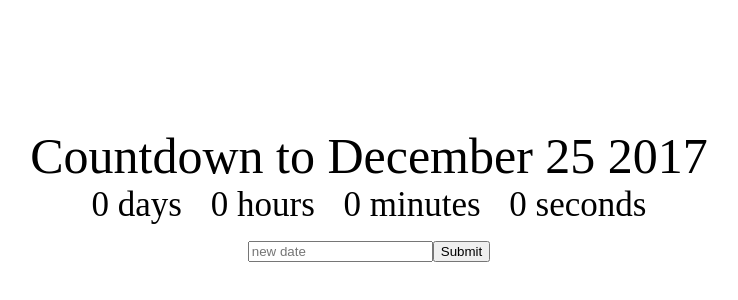
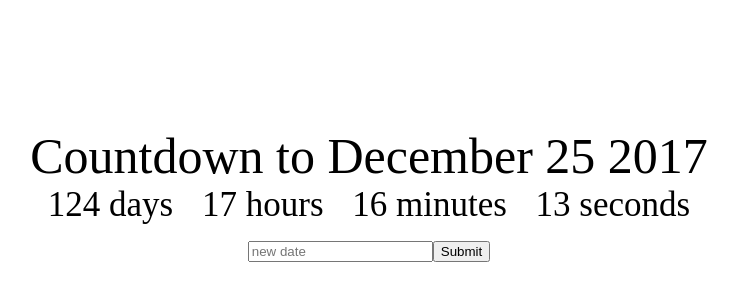
Before and after one commit to mtthwyng15/countdown, a React (Create React App) app: page / in a window 1280 px wide. Shown: the part 126-426 px from the top of the page, without its empty margins (271-1009 px from the left). Built offline with nearby package versions, Linux system fonts and the light colour scheme; the HTML template or start-up script is replaced by a standard one.

Commit message:
* Deadline date time calculation in Clock.jsx * Deadline timer countdown in Clock.jsx

```diff
--- a/src/App.jsx
+++ b/src/App.jsx
@@ -21,7 +21,7 @@
            Countdown to { this.state.deadline }
         </div>
 
-        <Clock />
+        <Clock deadline={this.state.deadline}/>
 
         <div>
           <input
--- a/src/Clock.jsx
+++ b/src/Clock.jsx
@@ -13,6 +13,24 @@
     }
   }
 
+  componentWillMount(){
+    this.getTimeUntil(this.props.deadline);
+  }
+
+  componentDidMount(){
+    setInterval(() => this.getTimeUntil(this.props.deadline), 1000);
+  }
+
+  getTimeUntil(deadline){
+    const time = Date.parse(deadline) - Date.parse(new Date());
+    const seconds = Math.floor((time/1000) % 60);
+    const minutes = Math.floor((time/1000/60) % 60);
+    const hours = Math.floor(time/(1000*60*60) % 24);
+    const days = Math.floor(time/(1000*60*60*24));
+
+    this.setState({days, hours, minutes, seconds});
+  }
+
   render(){
     return(
       <div>
```
